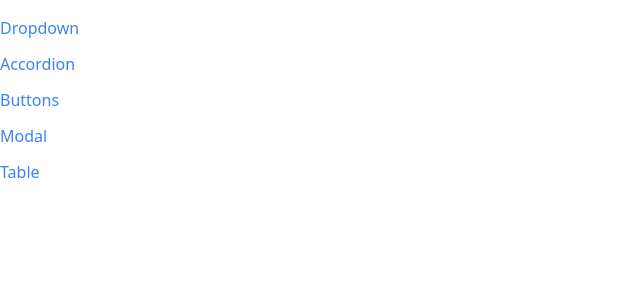
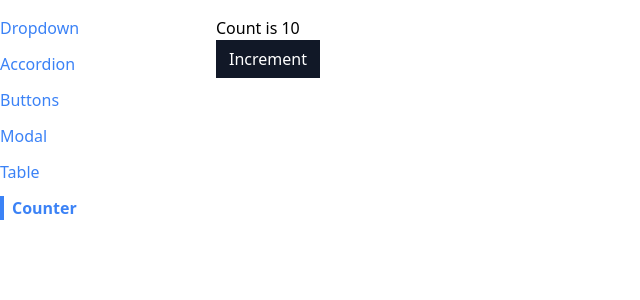
Before and after one commit to M1chalS/React-Components, a React (Create React App) app: page /counter in a window 1280 px wide. Shown: the top 300 px of the page, without its empty margins (0-640 px from the left). Built offline with nearby package versions, Linux system fonts and the light colour scheme.

Commit message:
Added custom CounterPage component

```diff
--- a/src/App.js
+++ b/src/App.js
@@ -5,6 +5,7 @@
 import ButtonPage from "./pages/ButtonPage";
 import ModalPage from "./pages/ModalPage";
 import TablePage from "./pages/TablePage";
+import CounterPage from "./pages/CounterPage";
 
 function App() {
 
@@ -23,6 +24,9 @@
             <Route path="/modal">
                 <ModalPage />
             </Route>
+            <Route path="/counter">
+                <CounterPage initialCount={10}/>
+            </Route>
             <Route path="/">
                 <DropdownPage />
             </Route>
--- a/src/components/Sidebar.jsx
+++ b/src/components/Sidebar.jsx
@@ -8,6 +8,7 @@
         { label: 'Buttons', path: '/buttons'},
         { label: 'Modal', path: '/modal'},
         { label: 'Table', path: '/table'},
+        { label: 'Counter', path: '/counter'},
     ];
 
     const renderedLinks = links.map(link => {
--- /dev/null
+++ b/src/hooks/use-counter.js
@@ -0,0 +1,17 @@
+import {useEffect, useState} from "react";
+
+function useCounter(initialCount) {
+    const [count, setCount] = useState(initialCount);
+
+    useEffect(() => {
+        console.log(count);
+    }, [count]);
+
+    const increment = () => {
+        setCount(count + 1);
+    }
+
+    return {count, increment};
+}
+
+export default useCounter;
--- /dev/null
+++ b/src/pages/CounterPage.jsx
@@ -0,0 +1,16 @@
+import Button from "../components/Button";
+import useCounter from "../hooks/use-counter";
+
+function CounterPage({ initialCount }) {
+
+    const {count, increment} = useCounter(initialCount);
+
+    return (
+        <div>
+            <h1>Count is {count}</h1>
+            <Button secondary onClick={increment}>Increment</Button>
+        </div>
+    );
+}
+
+export default CounterPage;
```
